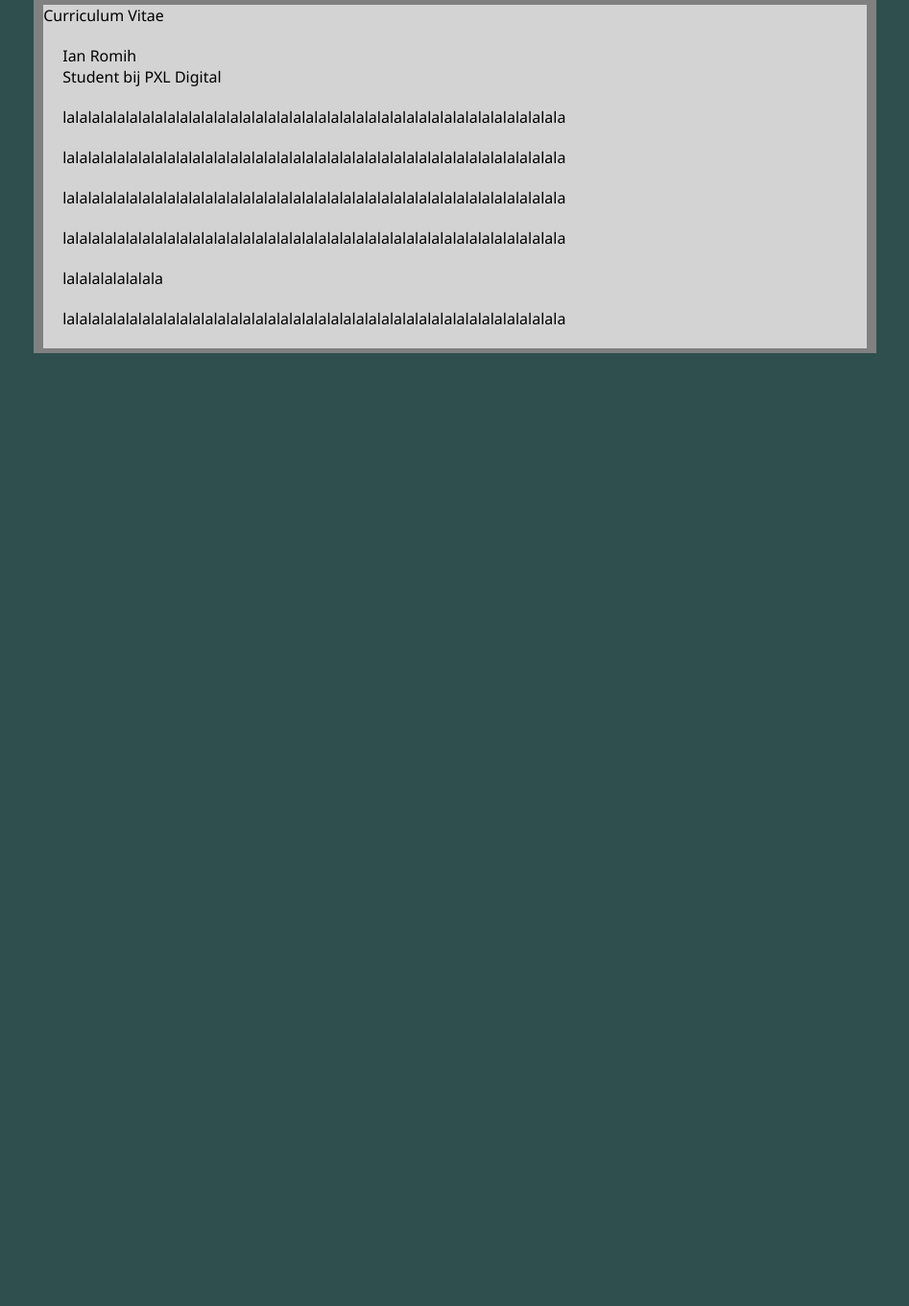
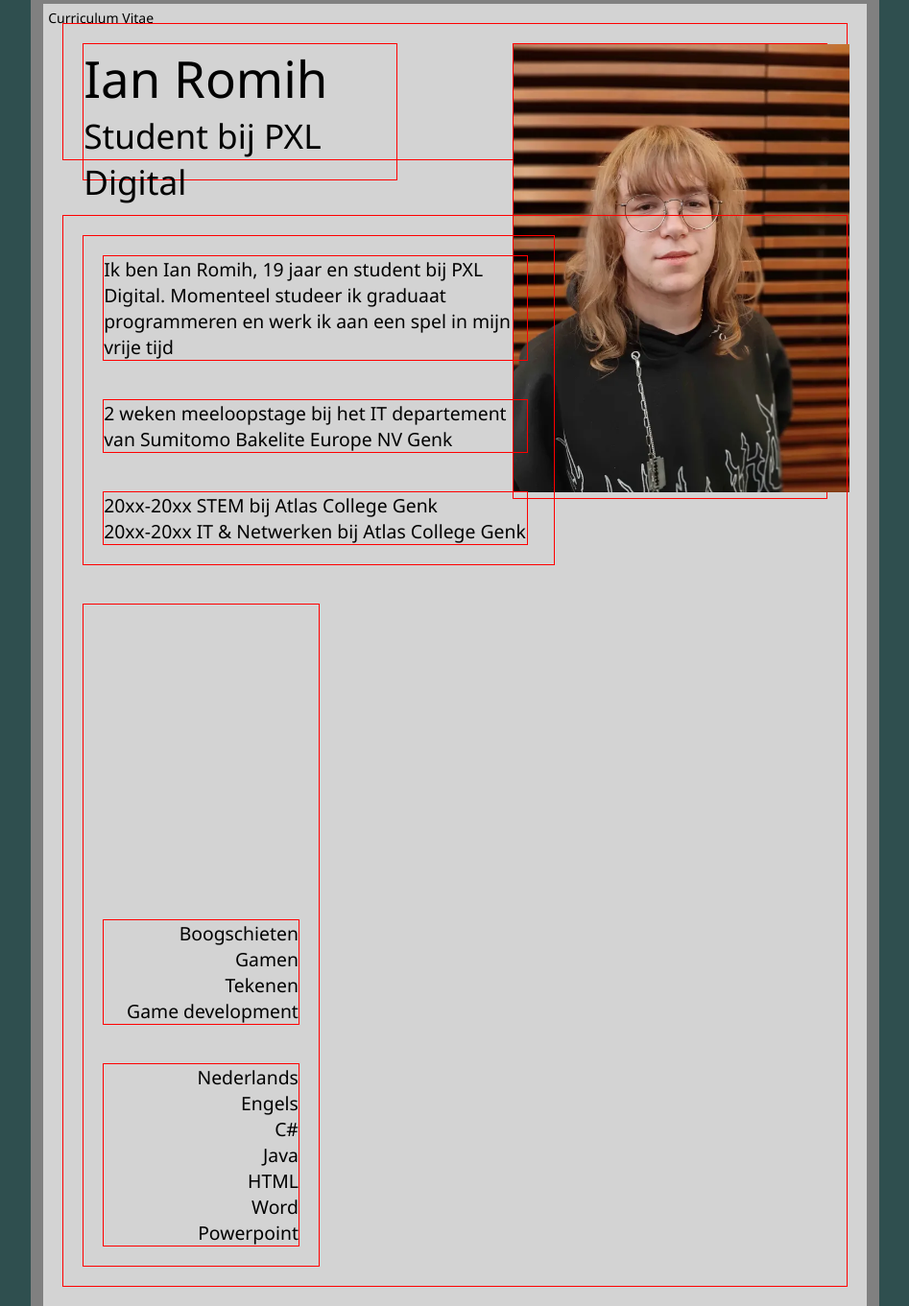
Before and after one commit to pxl-grpro-wpl1-2526/curriculum-vitae-IanRomihPXL, a plain HTML site: page index.html in a window 1280 px wide. Shown: the top 1361 px of the page at 96% size, without its empty margins (166-1113 px from the left). Before the commit the page ends 800 px from the top, so only its background shows below. Drawn offline with Linux system fonts and the light colour scheme.

Commit message:
flexbox layouts en foto, meer info nog toevoegen voordat ik begin aan de rest

```diff
--- a/css/style.css
+++ b/css/style.css
@@ -2,6 +2,7 @@
     padding: 0;
     margin: 0;
     font-family: Segoe UI, sans-serif;
+    font-size: 1.1rem;
 }
 
 body {
@@ -13,20 +14,107 @@ body {
 
 main {
     width: 67%;
-    border: 10px solid gray;
-    border-top: 5px solid gray;
-    border-bottom: 5px solid gray;
+    border: 0.75rem solid gray;
+    border-top: 0.25rem solid gray;
+    border-bottom: 0.25rem solid gray;
     background-color: lightgray;
-}
 
-main p #cv {
-    color: red;
+    display: flex;
+    flex-wrap: wrap;
+    flex-direction: row;
+    gap: 1rem;
+    position: relative;
 }
 
 main div {
     margin: 20px;
+    border: 1px solid red;
 }
 
-main div #naam {
-    color: red;
+.topdiv {
+    display: flex;
+    flex-wrap: wrap;
+    flex-direction: row;
+    position: relative;
+    width: 100%;
+    height: 8rem;
+    justify-content: space-between;
 }
+
+.naamdiv {
+    width: 40%;
+    height: 8rem;
+}
+
+.naam {
+    font-size: 3rem;
+}
+
+.student {
+    font-size: 2rem;
+}
+
+.foto {
+    width: 40%;
+    text-align: right;
+}
+
+.foto img {
+    width: 350px;
+}
+
+.botdiv {
+    display: flex;
+    flex-wrap: wrap;
+    flex-direction: row;
+    position: relative;
+    width: 100%;
+    justify-content: space-between;
+}
+
+.leftdiv {
+    width: 60%;
+
+    display: flex;
+    flex-wrap: wrap;
+    flex-direction: column;
+    position: relative;
+    justify-content: normal;
+}
+
+.introductie {
+    width: 90%;
+}
+
+.ervaring {
+    width: 90%;
+}
+
+.opleiding {
+    width: 90%;
+}
+
+.rightdiv {
+    padding-top: 17.5rem;
+    width: 30%;
+
+    display: flex;
+    flex-wrap: wrap;
+    flex-direction: column;
+    position: relative;
+    justify-content: normal;
+}
+
+.hobbies {
+    text-align: right;
+}
+
+.skillInfo {
+    text-align: right;
+}
+
+.cv {
+    position: absolute;
+    font-size: 14px;
+    padding: 5px;
+}
--- a/index.html
+++ b/index.html
@@ -7,28 +7,46 @@
 </head>
 <body>
 <main>
-    <p id="cv">Curriculum Vitae</p>
-    <div id="naam">
-        <p>Ian Romih</p>
-        <p>Student bij PXL Digital</p>
+    <p class="cv">Curriculum Vitae</p>
+    <div class="topdiv">
+        <div class="naamdiv">
+            <p class="naam">Ian Romih</p>
+            <p class="student">Student bij PXL Digital</p>
+        </div>
+        <div class="foto">
+            <img src="images/profiel.jpg" alt="Foto van mezelf">
+        </div>
     </div>
-    <div id="introductie">
-        lalalalalalalalalalalalalalalalalalalalalalalalalalalalalalalalalalalalalalalala
-    </div>
-    <div id="ervaring">
-        lalalalalalalalalalalalalalalalalalalalalalalalalalalalalalalalalalalalalalalala
-    </div>
-    <div id="opleiding">
-        lalalalalalalalalalalalalalalalalalalalalalalalalalalalalalalalalalalalalalalala
-    </div>
-    <div id="hobbies">
-        lalalalalalalalalalalalalalalalalalalalalalalalalalalalalalalalalalalalalalalala
-    </div>
-    <div id="foto">
-        lalalalalalalala
-    </div>
-    <div id="skillInfo">
-        lalalalalalalalalalalalalalalalalalalalalalalalalalalalalalalalalalalalalalalala
+    <div class="botdiv">
+        <div class="leftdiv">
+            <div class="introductie">
+                <p>Ik ben Ian Romih, 19 jaar en student bij PXL Digital. Momenteel studeer ik graduaat programmeren en werk ik aan een spel in mijn vrije tijd</p>
+            </div>
+            <div class="ervaring">
+                <p>2 weken meeloopstage bij het IT departement van Sumitomo Bakelite Europe NV Genk</p>
+            </div>
+            <div class="opleiding">
+                <p>20xx-20xx STEM bij Atlas College Genk</p>
+                <p>20xx-20xx IT & Netwerken bij Atlas College Genk</p>
+            </div>
+        </div>
+        <div class="rightdiv">
+            <div class="hobbies">
+                <p>Boogschieten</p>
+                <p>Gamen</p>
+                <p>Tekenen</p>
+                <p>Game development</p>
+            </div>
+            <div class="skillInfo">
+                <p>Nederlands</p>
+                <p>Engels</p>
+                <p>C#</p>
+                <p>Java</p>
+                <p>HTML</p>
+                <p>Word</p>
+                <p>Powerpoint</p>
+            </div>
+        </div>
     </div>
 </main>
 </body>
```
Also changed, not shown: images/profiel.jpg (added).
